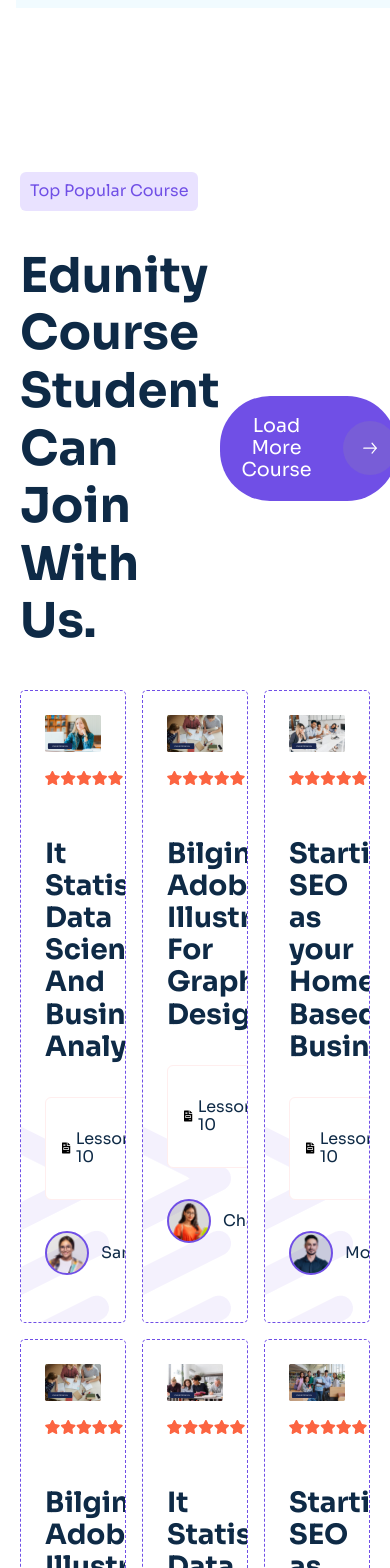
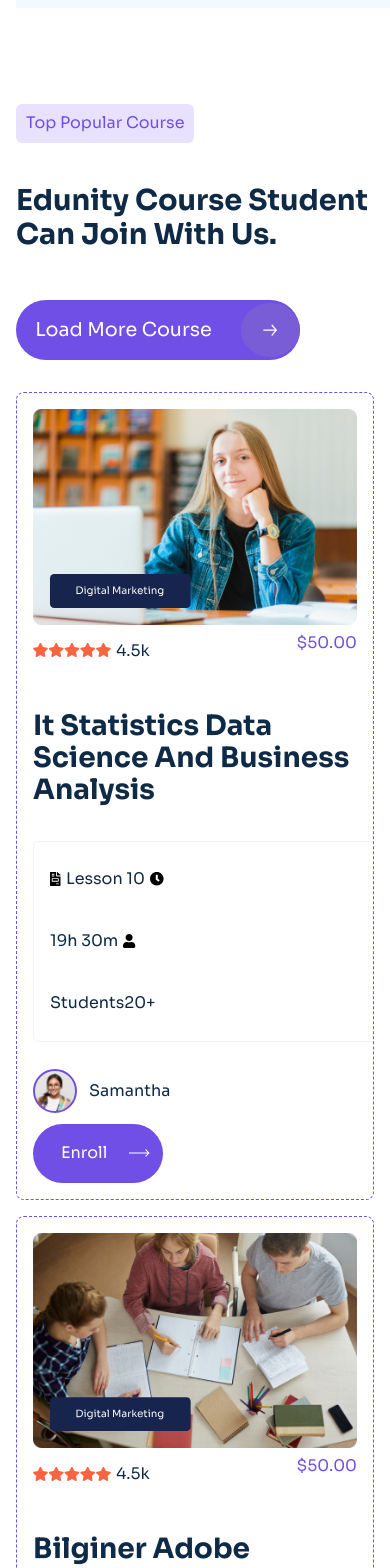
Before and after one commit to Siddami/WTFReactDec, a React (Vite) app: page / in a window 390 px wide. Shown: the part 2780-4348 px from the top of the page. Built offline with nearby package versions, Linux system fonts and the light colour scheme.

Commit message:
fix: responsiveness applied and fix jsx errors

```diff
--- a/src/components/Courses/Courses.css
+++ b/src/components/Courses/Courses.css
@@ -1,11 +1,11 @@
 .Courses{
-    padding: 20px;
+    padding: clamp(1rem, 4vw, 2rem);
     display: flex;
     flex-direction: column;
     justify-content: center;
     max-width: 1220px;
     margin: auto;
-    margin-block: 8em;
+    margin-block: clamp(4rem, 10vw, 8rem);
 }
 
 .Courses--heading{
@@ -21,26 +21,31 @@
     display: flex;
     justify-content: space-between;
     align-items: center;
+    gap: 1.5em;
+    flex-wrap: wrap;
 }
 
 .Courses--intro h2{
-    font-size: 3em;
+    font-size: clamp(1.8rem, 4vw, 3rem);
     max-width: 500px;
     line-height: 1.2em;
-    margin: 20px 0;
 }
 
-.Courses--cards{
+.Courses--cards {
   display: grid;
-    grid-template-columns: repeat(3, 1fr);
-    gap: 1em;
-    margin-top: 20px;
+  grid-template-columns: repeat(
+    auto-fit,
+    minmax(300px, 1fr)
+  );
+  gap: clamp(1rem, 3vw, 2rem);
+  margin-top: 2rem;
 }
 
-.Courses--card{
+
+.Courses--card {
   border: 1px dashed var(--primary-color);
-    border-radius: 5px;
-    padding: 1.5em;
+  border-radius: 8px;
+  padding: clamp(1rem, 3vw, 1.5rem);
   position: relative;
   overflow: hidden;
 }
@@ -71,24 +76,25 @@
     margin-bottom: 10px;
 }
 
-.Courses--card-bg{
+.Courses--card-bg {
   position: absolute;
-    bottom: -10%;
+  bottom: -6%;
   right: 15%;
+  max-width: 250px;
 }
 
-.Courses--card-content{
+.Courses--card-content {
   display: flex;
   justify-content: space-between;
   align-items: center;
+  flex-wrap: wrap;
+  gap: 0.75rem;
   background-color: #fff;
-    z-index: 1;
-    width: 90%;
+  width: 100%;
   border: 1px solid #fee;
-    margin: auto;
   margin-block: 1.5em;
   border-radius: 6px;
-    padding-inline: 1em;
+  padding: 0.75em 1em;
 }
 
 .lesson, .user, .student{
@@ -97,11 +103,12 @@
     gap: 5px;
 }
 
-.Courses--card-footer{
+.Courses--card-footer {
   display: flex;
   justify-content: space-between;
   align-items: center;
-    margin-block: 1em;
+  gap: 1rem;
+  flex-wrap: wrap;
 }
 
 .user-details{
@@ -109,3 +116,22 @@
     align-items: center;
     gap: 0.75em;
 }
+
+@media (max-width: 768px) {
+  .Courses--intro {
+    flex-direction: column;
+    align-items: flex-start;
+  }
+}
+
+
+@media (max-width: 480px) {
+  .Courses--card-bg {
+    display: none;
+  }
+
+   .Courses--card-content, .Courses--card-footer {
+    flex-direction: column;
+    align-items: flex-start;
+  }
+}
--- a/src/components/Courses/index.jsx
+++ b/src/components/Courses/index.jsx
@@ -47,15 +47,15 @@ const Courses = () => {
               </CardHeader>
               <CardContent className="Courses--card-info">
                 <div className="Courses--card-content">
-                  <p className="lesson">
+                  <div className="lesson">
                     <Note />
                     <p>Lesson 10</p>
                     <Clock />
-                  </p>
-                  <p className="user">
+                  </div>
+                  <div className="user">
                     <p>19h 30m</p>
                     <User />
-                  </p>
+                  </div>
                   <p className="student">Students20+</p>
                 </div>
               </CardContent>
```
Lines whose indentation alone changed are shown as unchanged.
